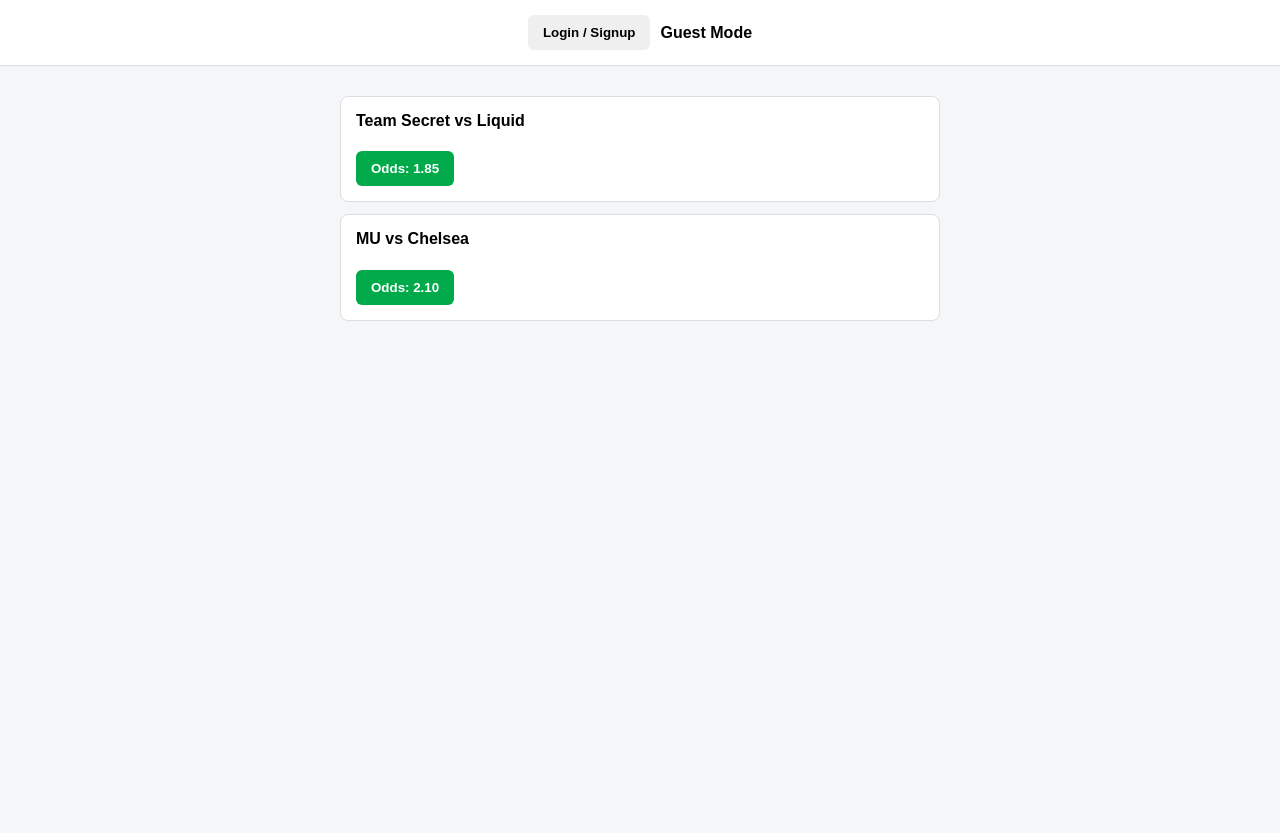
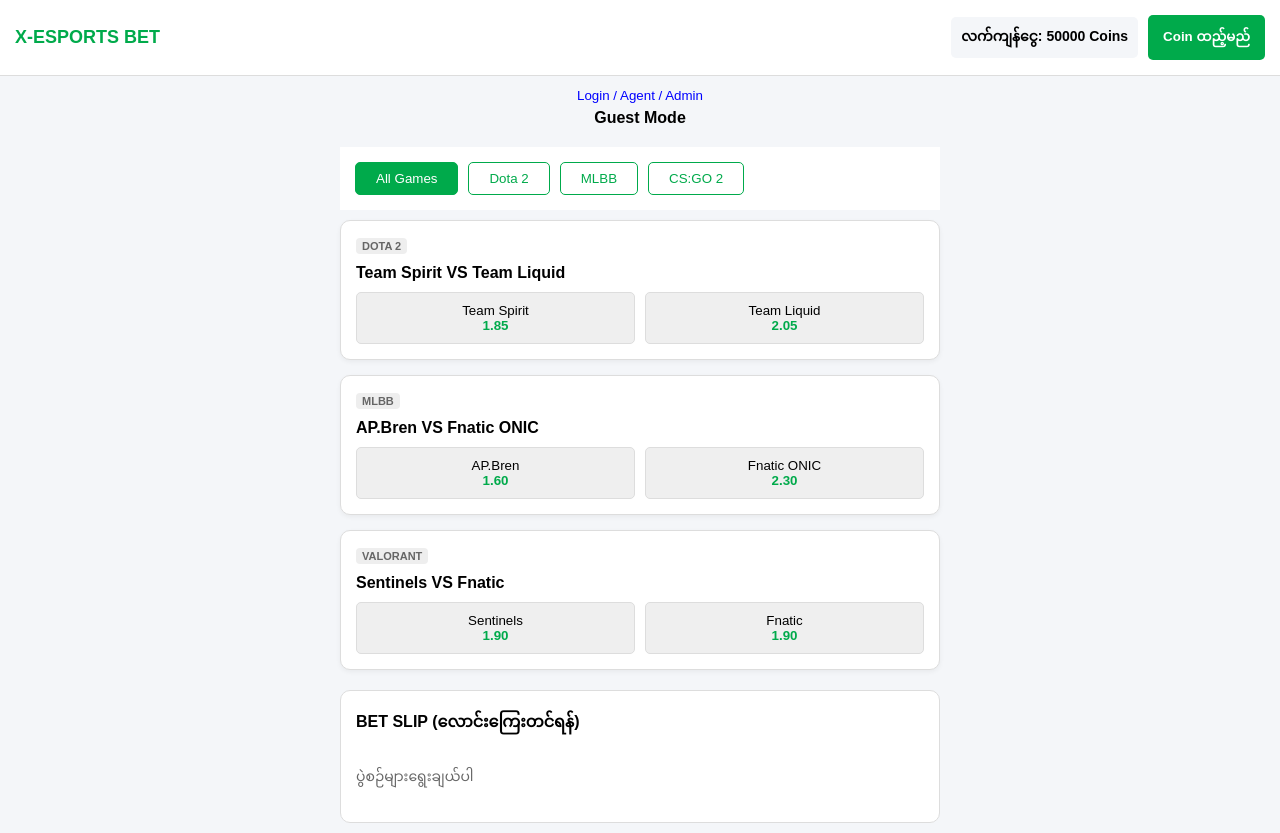
Before and after one commit to aungkyawkyaw1230tj-cmd/Datewithme, a Flask app: page / in a window 1280 px wide. Before the commit the page ends 321 px from the top, so only its background shows below. Run offline with Flask 3, Linux system fonts and the light colour scheme.

Commit message:
Refactor index.html for improved layout and styles
Updated styles and structure for navbar, match cards, and login modal. Improved overall layout and added new elements for better user interaction.

```diff
--- a/templates/index.html
+++ b/templates/index.html
@@ -4,74 +4,116 @@
     <meta charset="UTF-8">
     <meta name="viewport" content="width=device-width, initial-scale=1.0">
     <title>X-Esports Bet - Full Version</title>
-    <!-- PWA Fix -->
+
+    <!-- PWA Fix (Jinja2 Error မတက်အောင် Raw သုံးထားသည်) -->
     {% raw %}
     <link rel="manifest" href="data:application/manifest+json,{"name":"X-Esports","short_name":"X-Esports","start_url":".","display":"standalone","background_color":"#f4f6f9","theme_color":"#00aa4b"}" />
     {% endraw %}
 
     <style>
-        :root { --bg-main: #f4f6f9; --primary-green: #00aa4b; --text-main: #1a1f26; }
+        :root { --bg-main: #f4f6f9; --primary-green: #00aa4b; --text-main: #1a1f26; --border: #ddd; }
         body { font-family: sans-serif; background: var(--bg-main); margin: 0; padding: 0; }
 
-        /* Navbar Fix */
-        .navbar { background: white; padding: 15px; display: flex; flex-wrap: wrap; gap: 10px; justify-content: center; border-bottom: 1px solid #ddd; }
-        .btn { padding: 10px 15px; border: none; border-radius: 6px; cursor: pointer; font-weight: bold; }
-        .btn-green { background: var(--primary-green); color: white; }
+        /* Navbar */
+        .navbar { background: white; padding: 15px; display: flex; flex-wrap: wrap; gap: 10px; justify-content: space-between; border-bottom: 1px solid var(--border); align-items: center; }
+        .logo { font-weight: 800; color: var(--primary-green); font-size: 18px; }
+        .balance-box { background: var(--bg-main); padding: 5px 10px; border-radius: 5px; font-weight: bold; font-size: 14px; }
+        .btn-deposit { background: var(--primary-green); color: white; padding: 8px 15px; border: none; border-radius: 5px; font-weight: bold; cursor: pointer; }
 
-        .main-container { max-width: 600px; margin: 20px auto; padding: 10px; }
-        .match-card { background: white; padding: 15px; margin-bottom: 12px; border-radius: 8px; border: 1px solid #ddd; }
+        /* Tabs */
+        .tabs { display: flex; gap: 10px; padding: 15px; overflow-x: auto; background: white; margin-bottom: 10px; }
+        .tab-btn { padding: 8px 20px; border: 1px solid var(--primary-green); border-radius: 5px; color: var(--primary-green); background: white; cursor: pointer; white-space: nowrap; }
+        .tab-btn.active { background: var(--primary-green); color: white; }
+
+        /* Match Cards */
+        .main-container { max-width: 600px; margin: 0 auto; padding: 10px; }
+        .match-card { background: white; padding: 15px; margin-bottom: 15px; border-radius: 10px; border: 1px solid var(--border); box-shadow: 0 2px 5px rgba(0,0,0,0.05); }
+        .game-tag { font-size: 11px; background: #eee; padding: 2px 6px; border-radius: 4px; color: #666; font-weight: bold; }
+        .odds-row { display: flex; gap: 10px; margin-top: 10px; }
+        .odds-btn { flex: 1; padding: 10px; border: 1px solid var(--border); border-radius: 5px; cursor: pointer; text-align: center; }
+        .odds-val { font-weight: bold; color: var(--primary-green); display: block; }
+
+        /* Bet Slip */
+        .bet-slip { background: white; padding: 15px; border-radius: 10px; border: 1px solid var(--border); margin-top: 20px; }
 
         /* Modal */
-        .modal-overlay { display: none; position: fixed; top:0; left:0; width: 100%; height: 100%; background: rgba(0,0,0,0.5); justify-content: center; align-items: center; }
+        .modal-overlay { display: none; position: fixed; top:0; left:0; width: 100%; height: 100%; background: rgba(0,0,0,0.5); justify-content: center; align-items: center; z-index: 1000; }
         .modal { background: white; padding: 25px; border-radius: 12px; width: 90%; max-width: 400px; }
-        input, select { width: 100%; padding: 12px; margin: 10px 0; border: 1px solid #ddd; border-radius: 6px; box-sizing: border-box; }
 
-        .panel { display: none; padding: 15px; background: #fff3cd; margin-bottom: 10px; border: 1px solid #ffeeba; border-radius: 6px; font-weight: bold; }
+        /* Panels */
+        .panel { display: none; padding: 15px; background: #fff3cd; margin-bottom: 15px; border: 1px solid #ffeeba; border-radius: 8px; font-weight: bold; }
     </style>
 </head>
 <body>
 
     <div class="navbar">
-        <button class="btn" onclick="toggleModal('login-modal', true)">Login / Signup</button>
-        <div id="user-status" style="align-self: center; font-weight: bold;">Guest Mode</div>
+        <div class="logo">X-ESPORTS BET</div>
+        <div style="display: flex; gap: 10px; align-items: center;">
+            <div class="balance-box">လက်ကျန်ငွေ: 50000 Coins</div>
+            <button class="btn-deposit" onclick="alert('Admin ဆီဆက်သွယ်ပါ')">Coin ထည့်မည်</button>
+        </div>
+    </div>
+
+    <!-- Login Area -->
+    <div style="padding: 10px; text-align: center;">
+        <button onclick="toggleModal('login-modal', true)" style="background:none; border:none; color:blue; cursor:pointer;">Login / Agent / Admin</button>
+        <div id="user-status" style="font-weight: bold; margin-top: 5px;">Guest Mode</div>
     </div>
 
     <div class="main-container">
-        <!-- Panels -->
-        <div id="admin-panel" class="panel" style="background:#d4edda; color:#155724;">🛡️ Admin Control Panel</div>
-        <div id="agent-panel" class="panel">💼 Agent Management Panel</div>
+        <!-- Control Panels -->
+        <div id="admin-panel" class="panel" style="background:#d4edda; color:#155724; display:none;">🛡️ Admin Control Panel</div>
+        <div id="agent-panel" class="panel" style="display:none;">💼 Agent Management Panel</div>
+
+        <!-- Game Tabs -->
+        <div class="tabs">
+            <button class="tab-btn active">All Games</button>
+            <button class="tab-btn">Dota 2</button>
+            <button class="tab-btn">MLBB</button>
+            <button class="tab-btn">CS:GO 2</button>
+        </div>
 
         <div id="matches-wrapper"></div>
+
+        <div class="bet-slip">
+            <h4 style="margin-top:0">BET SLIP (လောင်းကြေးတင်ရန်)</h4>
+            <p style="color:#666; font-size:14px;">ပွဲစဉ်များရွေးချယ်ပါ</p>
+        </div>
     </div>
 
     <!-- Login Modal -->
     <div id="login-modal" class="modal-overlay">
         <div class="modal">
             <h3>Account Login</h3>
-            <select id="role-select">
+            <select id="role-select" style="width:100%; padding:10px; margin-bottom:10px;">
                 <option value="user">User</option>
                 <option value="agent">Agent</option>
                 <option value="admin">Admin</option>
             </select>
-            <input type="password" id="pass-input" placeholder="Enter Password">
-            <button class="btn btn-green" style="width:100%" onclick="login()">Login</button>
-            <button class="btn" style="width:100%; margin-top:5px" onclick="toggleModal('login-modal', false)">Cancel</button>
+            <input type="password" id="pass-input" placeholder="Enter Password" style="width:100%; padding:10px; box-sizing:border-box;">
+            <button onclick="login()" style="width:100%; padding:12px; margin-top:15px; background:var(--primary-green); color:white; border:none; border-radius:5px; cursor:pointer;">Login Now</button>
+            <button onclick="toggleModal('login-modal', false)" style="width:100%; padding:10px; margin-top:5px; background:none; border:1px solid #ddd; cursor:pointer;">Close</button>
         </div>
     </div>
 
     <script>
-        // Mock Data
+        // Data
         const matches = [
-            { id: 1, team: "Team Secret vs Liquid", odds: "1.85" },
-            { id: 2, team: "MU vs Chelsea", odds: "2.10" }
+            { id: 1, tag: "DOTA 2", team1: "Team Spirit", team2: "Team Liquid", odds1: "1.85", odds2: "2.05" },
+            { id: 2, tag: "MLBB", team1: "AP.Bren", team2: "Fnatic ONIC", odds1: "1.60", odds2: "2.30" },
+            { id: 3, tag: "VALORANT", team1: "Sentinels", team2: "Fnatic", odds1: "1.90", odds2: "1.90" }
         ];
 
         function loadMatches() {
             const container = document.getElementById('matches-wrapper');
             container.innerHTML = matches.map(m => `
                 <div class="match-card">
-                    <h4 style="margin-top:0">${m.team}</h4>
-                    <button class="btn btn-green" onclick="alert('Bet Placed on ${m.team}')">Odds: ${m.odds}</button>
+                    <span class="game-tag">${m.tag}</span>
+                    <div style="font-weight:bold; margin: 10px 0;">${m.team1} VS ${m.team2}</div>
+                    <div class="odds-row">
+                        <button class="odds-btn">${m.team1}<br><span class="odds-val">${m.odds1}</span></button>
+                        <button class="odds-btn">${m.team2}<br><span class="odds-val">${m.odds2}</span></button>
+                    </div>
                 </div>
             `).join('');
         }
@@ -82,11 +124,11 @@
             const role = document.getElementById('role-select').value;
             const pass = document.getElementById('pass-input').value;
 
-            // Simple Password Logic
+            // Password check
             if(role === 'admin' && pass !== 'Admin@2026!') return alert('Invalid Admin Pass');
             if(role === 'agent' && pass !== 'Agent@2026!') return alert('Invalid Agent Pass');
 
-            // Apply UI Changes
+            // UI Update
             document.getElementById('user-status').innerText = role.toUpperCase() + " Mode";
             document.getElementById('admin-panel').style.display = (role === 'admin') ? 'block' : 'none';
             document.getElementById('agent-panel').style.display = (role === 'agent') ? 'block' : 'none';
```
